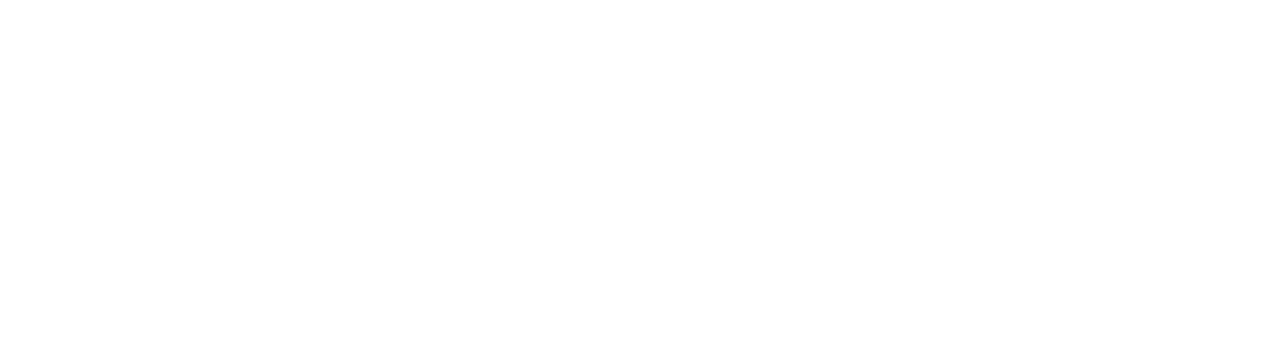
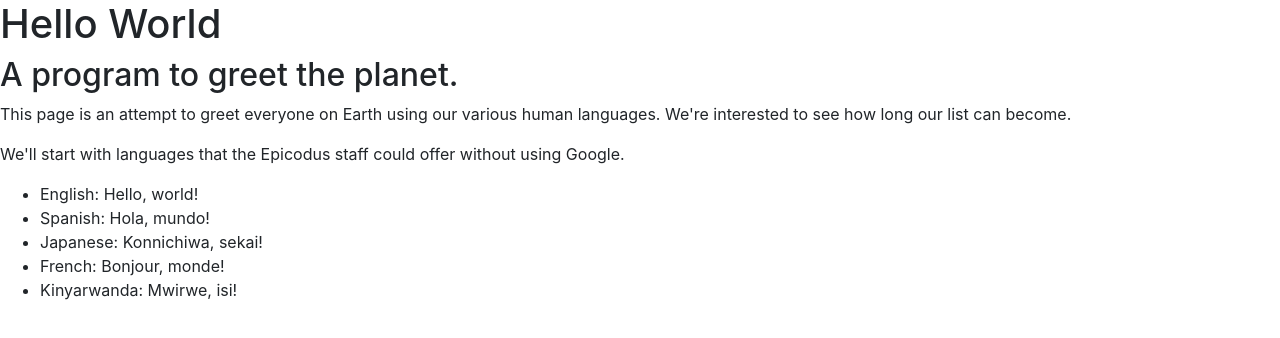
Before and after one commit to RichterBros/Hello-World2, a plain HTML site: page index.html in a window 1280 px wide. Drawn offline with Linux system fonts and the light colour scheme.

Commit message:
update html

```diff
--- a/index.html
+++ b/index.html
@@ -8,6 +8,21 @@
     <title></title>
   </head>
   <body>
+    <h1> Hello World </h1>
+    <h2> A program to greet the planet. </h2>
+
+    <p>This page is an attempt to greet everyone on Earth using our various human languages.  We're interested to see how long our list can become.</p>
+
+    <p>We'll start with languages that the Epicodus staff could offer without using Google. </p>
+
+    <ul>
+      <li> English: Hello, world! </li>
+      <li> Spanish:  Hola, mundo! </li>
+      <li> Japanese: Konnichiwa, sekai! </li>
+      <li> French: Bonjour, monde! </li>
+      <li> Kinyarwanda: Mwirwe, isi! </li>
+    </ul>
+
 
   </body>
 </html>
```
